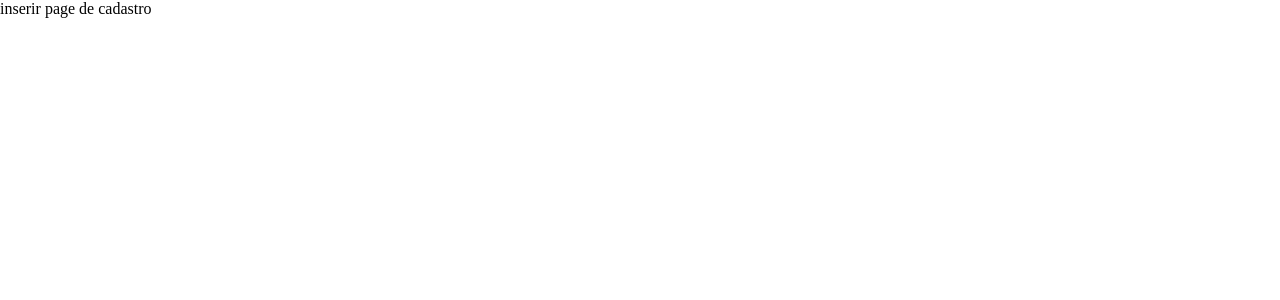
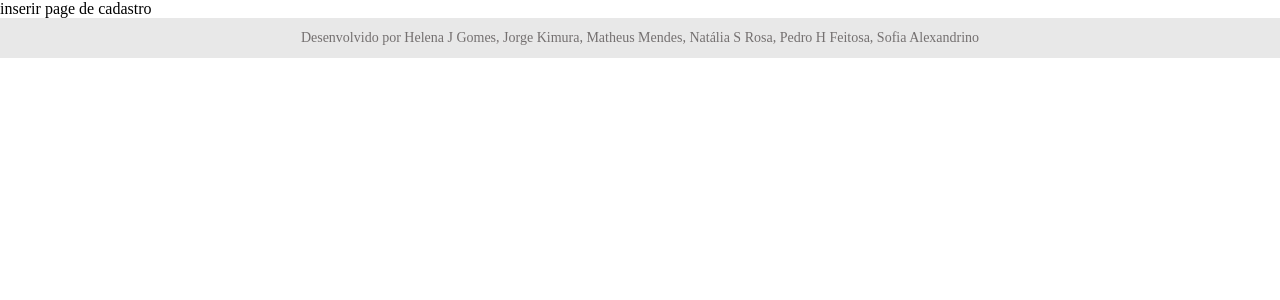
Before and after one commit to m4-t12-equipe35/techquiz-frontend, a React (Create React App) app: page / in a window 1280 px wide. Shown: the top 300 px of the page. Built offline with nearby package versions, Linux system fonts and the light colour scheme.

Commit message:
feat: footer finish

```diff
--- a/src/App.tsx
+++ b/src/App.tsx
@@ -1,4 +1,5 @@
 import "./App.css";
+import Footer from "./components/Footer";
 import Router from "./routes";
 import GlobalStyle from "./styles/global";
 
@@ -7,6 +8,7 @@ function App() {
     <>
       <GlobalStyle />
       <Router />
+      <Footer/>
     </>
   );
 }
--- /dev/null
+++ b/src/components/Footer/index.tsx
@@ -0,0 +1,11 @@
+import { FooterStyled } from "./styles"
+
+const Footer = () => {
+    return (
+        <FooterStyled>
+            <p>Desenvolvido por Helena J Gomes, Jorge Kimura, Matheus Mendes, Natália S Rosa, Pedro H Feitosa, Sofia Alexandrino</p>
+        </FooterStyled>
+    )
+}
+
+export default Footer
--- /dev/null
+++ b/src/components/Footer/styles.ts
@@ -0,0 +1,26 @@
+import styled from "styled-components";
+
+export const FooterStyled = styled.footer`
+    display: flex;
+    justify-content: center;
+    align-items: center;
+    background-color: var(--grey-light);
+    color: var(--grey-text);
+
+    width: 100%;
+    height: 60px;
+
+    p{
+        font-size: 10px;
+        font-weight: 300;
+    }
+
+    @media (min-width: 768px) {
+
+        height: 40px;
+
+        p{
+            font-size: 14px;
+        }
+    }
+`
```
